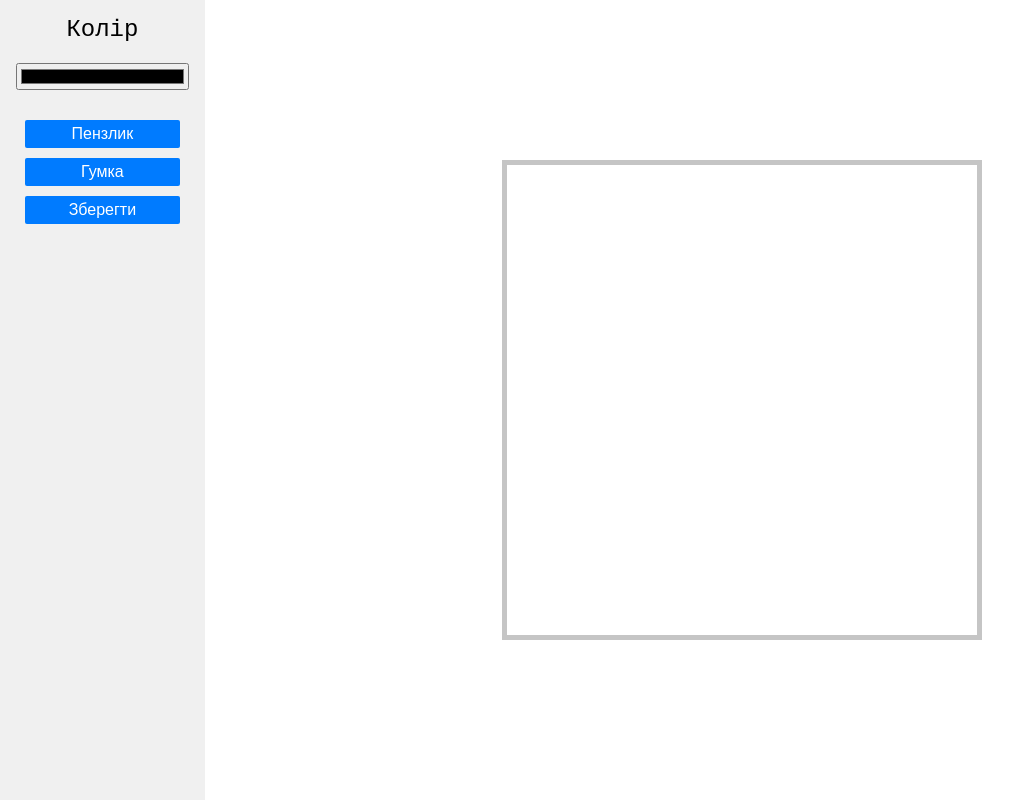
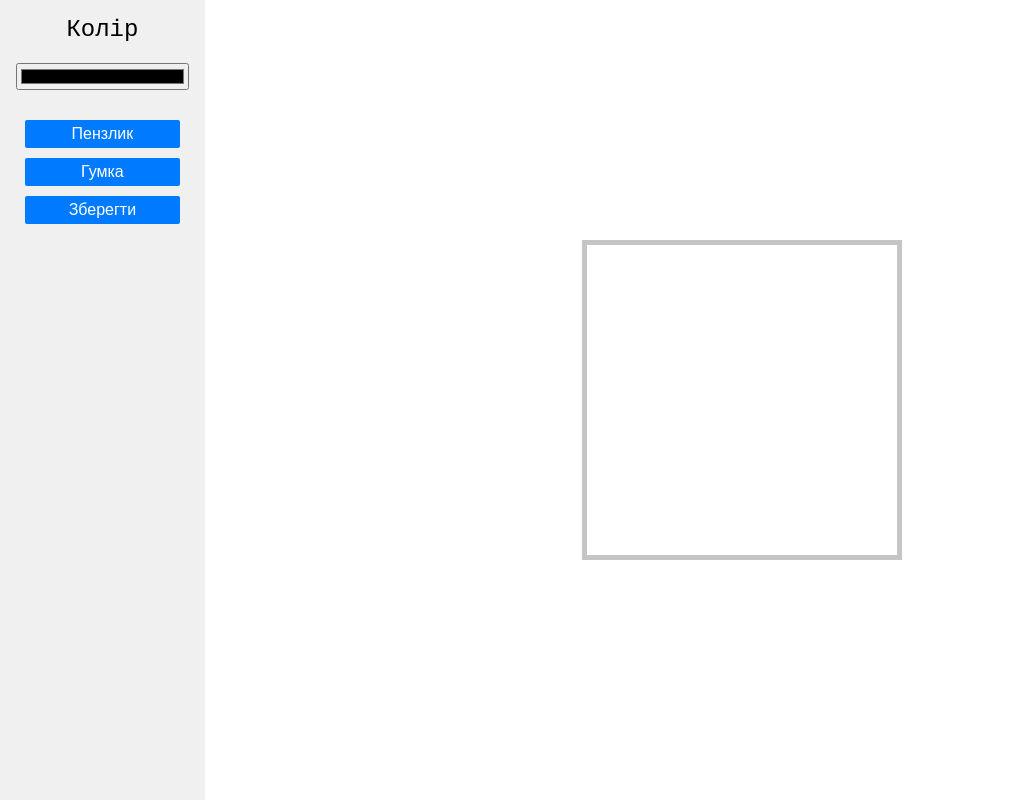
Before and after one commit to jschoolp/just_test, a plain HTML site: page pixel art canvas/canvas.html in a window 1280 px wide. Shown: the whole page, without its empty margins (0-1029 px from the left). Drawn offline with Linux system fonts and the light colour scheme.

Commit message:
Add files via upload

```diff
--- a/pixel art canvas/script.js
+++ b/pixel art canvas/script.js
@@ -8,14 +8,14 @@ const ctx = canvas.getContext('2d');
 const tempCanvas = document.createElement("canvas");
 const tempCtx = tempCanvas.getContext('2d');
 
-let CANVAS_WIDTH = 32;
-let CANVAS_HEIGHT = 32;
+let CANVAS_WIDTH = 32;  // Реальний розмір 32x32
+let CANVAS_HEIGHT = 32; // Реальний розмір 32x32
 
-let scale = 15;
+let scale = 10;  // Масштабування до 320x320
 canvas.width = CANVAS_WIDTH;
 canvas.height = CANVAS_HEIGHT;
-canvas.style.width = `${CANVAS_WIDTH * scale}px`;
-canvas.style.height = `${CANVAS_HEIGHT * scale}px`;
+canvas.style.width = `${CANVAS_WIDTH * scale}px`;  // Візуальний розмір 320px
+canvas.style.height = `${CANVAS_HEIGHT * scale}px`; // Візуальний розмір 320px
 
 ctx.mozImageSmoothingEnabled = false;
 ctx.imageSmoothingEnabled = false;
--- a/pixel art canvas/style.css
+++ b/pixel art canvas/style.css
@@ -52,8 +52,8 @@ label {
     background: #ffffff; /* Білий початковий колір полотна */
     border: 5px solid rgb(197, 197, 197);
     image-rendering: pixelated; /* Додаємо чітке рендеринг пікселів */
-    width: 640px;  /* Візуальний розмір полотна 640 на 640 */
-    height: 640px; /* Візуальний розмір полотна 640 на 640 */
+    width: 320px;  /* Візуальний розмір полотна 320 на 320 */
+    height: 320px; /* Візуальний розмір полотна 320 на 320 */
 }
 
 button {
```
